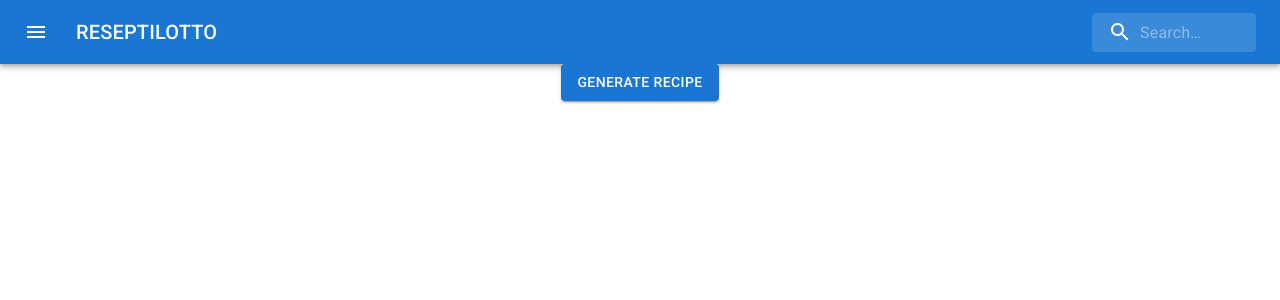
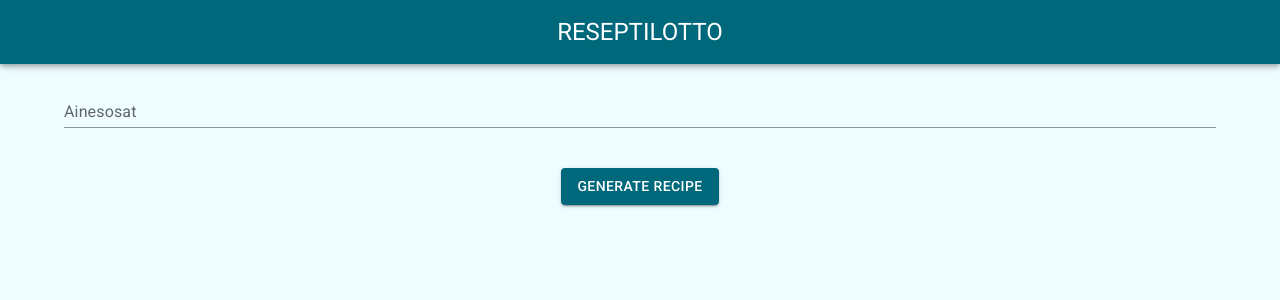
Before and after one commit to saksor80/ReseptiLotto-1, a React (Vite) app in the folder frontend/: page / in a window 1280 px wide. Shown: the top 300 px of the page. Built offline with nearby package versions, Linux system fonts and the light colour scheme.

Commit message:
some UI changes

```diff
--- a/frontend/src/App.jsx
+++ b/frontend/src/App.jsx
@@ -3,21 +3,27 @@ import { useState } from 'react'
 import Button from '@mui/material/Button'
 import RecipeCard from './components/RecipeCard'
 import AppBar from './components/AppBar'
+import SearchFilters from './components/SearchFilters'
+import ThemeWrapper from './components/ThemeWrapper'
 import { Box, Stack } from '@mui/material'
 
 const sampleRecipes = [
-  { title: "Spaghetti Carbonara", description: "A classic Italian pasta dish made with eggs, cheese, pancetta, and pepper." },
-  { title: "Sushi", description: "Japanese dish featuring vinegared rice combined with various ingredients like seafood, vegetables, and sometimes tropical fruits." },
-  { title: "Tacos", description: "A traditional Mexican dish consisting of a folded or rolled tortilla filled with various ingredients like meat, cheese, and lettuce." },
-  { title: "Chicken Tikka Masala", description: "Popular Indian dish made with marinated, grilled chicken submerged in a rich tomato-based sauce." },
-  { title: "Beef Stroganoff", description: "Russian origin dish that has sautéed beef pieces served in a sour cream-based sauce." },
-  { title: "Caesar Salad", description: "Green salad of romaine lettuce and croutons dressed with lemon juice, olive oil, egg, Worcestershire sauce, anchovies, garlic, and parmesan cheese." },
-  { title: "Pad Thai", description: "Stir-fried rice noodle dish commonly served as street food in Thailand, usually made with shrimp or chicken." },
-  { title: "Ramen", description: "Japanese noodle soup dish that consists of Chinese-style wheat noodles served in a meat or fish-based broth, often flavored with soy sauce or miso." },
-  { title: "Chili con Carne", description: "Spicy stew containing chili peppers, meat, and often tomatoes and beans." },
-  { title: "Croissants", description: "A buttery, flaky, and delicious pastry that is a breakfast staple in France." },
-  { title: "Pizza Margherita", description: "An Italian classic with fresh tomatoes, mozzarella cheese, fresh basil, and olive oil on a flatbread base." },
-  { title: "Banh Mi", description: "Vietnamese sandwich consisting of a French baguette filled with a variety of ingredients like meats, vegetables, and condiments." },
+  {
+    title: "Spaghetti Carbonara",
+    image: "https://images.pexels.com/photos/1279330/pexels-photo-1279330.jpeg",
+    description: "Klassinen italialainen pastaruoka, joka on tehty munista, juustosta, pancettasta ja pippurista.",
+    ingredients: ["200g spagettia", "100g pancettaa", "2 isoa kananmunaa", "50g pecorino-juustoa", "50g parmesan-juustoa", "Vastajauhettua mustapippuria", "Suolaa", "2 valkosipulinkynttä", "Pieni nippu tuoretta lehtipersiljaa"],
+    timeToCook: "20 minuuttia",
+    steps: ["Keitä spagetti suolatussa vedessä kunnes se on al dente.", "Paista pancetta ja valkosipuli kunnes ne ovat rapeita.", "Vatkaa munat kulhossa ja lisää raastettu pecorino ja parmesan.", "Lisää muna-seos valutettuun spagettiin sekä pancetta. Sekoita kunnes seos on kermaista.", "Mausta suolalla ja pippurilla. Tarjoile lisää juustoa ja persiljaa päällä."]
+  },
+  {
+    title: "Banh Mi",
+    image: "https://images.pexels.com/photos/1483769/pexels-photo-1483769.jpeg",
+    description: "Vietnamilainen voileipä, joka koostuu ranskalaisesta patongista, joka on täytetty erilaisilla ainesosilla, kuten lihalla, vihanneksilla ja mausteilla.",
+    ingredients: ["1 ranskalainen patonki", "200g grillattua possua (viipaloitu)", "Daikon & porkkana pikkelssiä", "Kurkkusiivuja", "2 ruokalusikallista majoneesia", "1 ruokalusikallinen soijakastiketta", "1 viipaloitu jalapeno", "Tuoretta korianteria"],
+    timeToCook: "15 minuuttia",
+    steps: ["Leikkaa patonki pituussuunnassa, mutta ei kokonaan kahtia.", "Levitä majoneesi yhdelle puolelle leipää.", "Lisää kerrokset grillatulla possulla, sitten pikkelssit, kurkku, jalapeno ja korianteri.", "Pirskota päälle soijakastike.", "Paina voileipää hieman yhdistääkseen maut ja tarjoile."]
+  }
 ];
 
 function App() {
@@ -62,14 +68,17 @@ function App() {
 
   return (
     <>
+      <ThemeWrapper>
         <AppBar />
         <Stack overflow='hidden' spacing={5} justifyContent='center' alignItems='center' display='flex'>
+        <SearchFilters />
           <Button variant="contained" color="primary" onClick={generateRecipe} > Generate Recipe </Button>
           <Box>
                 {oldRecipe && (<div className={isAnimating ? "slide-out" : ""} ><RecipeCard recipe={oldRecipe} /></div>)}
                 {currentRecipe && (<div className={isAnimating ? "slide-in" : ""} ><RecipeCard recipe={currentRecipe} /></div>)}
           </Box>
         </Stack>
+      </ThemeWrapper>
     </>
   )
 }
--- a/frontend/src/components/AppBar.jsx
+++ b/frontend/src/components/AppBar.jsx
@@ -1,87 +1,15 @@
 import * as React from 'react';
-import { styled, alpha } from '@mui/material/styles';
 import AppBar from '@mui/material/AppBar';
 import Box from '@mui/material/Box';
 import Toolbar from '@mui/material/Toolbar';
-import IconButton from '@mui/material/IconButton';
 import Typography from '@mui/material/Typography';
-import InputBase from '@mui/material/InputBase';
-import MenuIcon from '@mui/icons-material/Menu';
-import SearchIcon from '@mui/icons-material/Search';
-
-const Search = styled('div')(({ theme }) => ({
-  position: 'relative',
-  borderRadius: theme.shape.borderRadius,
-  backgroundColor: alpha(theme.palette.common.white, 0.15),
-  '&:hover': {
-    backgroundColor: alpha(theme.palette.common.white, 0.25),
-  },
-  marginLeft: 0,
-  width: '100%',
-  [theme.breakpoints.up('sm')]: {
-    marginLeft: theme.spacing(1),
-    width: 'auto',
-  },
-}));
-
-const SearchIconWrapper = styled('div')(({ theme }) => ({
-  padding: theme.spacing(0, 2),
-  height: '100%',
-  position: 'absolute',
-  pointerEvents: 'none',
-  display: 'flex',
-  alignItems: 'center',
-  justifyContent: 'center',
-}));
-
-const StyledInputBase = styled(InputBase)(({ theme }) => ({
-  color: 'inherit',
-  '& .MuiInputBase-input': {
-    padding: theme.spacing(1, 1, 1, 0),
-    // vertical padding + font size from searchIcon
-    paddingLeft: `calc(1em + ${theme.spacing(4)})`,
-    transition: theme.transitions.create('width'),
-    width: '100%',
-    [theme.breakpoints.up('sm')]: {
-      width: '12ch',
-      '&:focus': {
-        width: '20ch',
-      },
-    },
-  },
-}));
 
 export default function SearchAppBar() {
   return (
-    <Box sx={{ flexGrow: 1 }}>
+    <Box sx={{ mb: 2 }}>
       <AppBar position="static">
-        <Toolbar>
-          <IconButton
-            size="large"
-            edge="start"
-            color="inherit"
-            aria-label="open drawer"
-            sx={{ mr: 2 }}
-          >
-            <MenuIcon />
-          </IconButton>
-          <Typography
-            variant="h6"
-            noWrap
-            component="div"
-            sx={{ flexGrow: 1, display: { xs: 'none', sm: 'block' } }}
-          >
-            RESEPTILOTTO
-          </Typography>
-          <Search>
-            <SearchIconWrapper>
-              <SearchIcon />
-            </SearchIconWrapper>
-            <StyledInputBase
-              placeholder="Search…"
-              inputProps={{ 'aria-label': 'search' }}
-            />
-          </Search>
+        <Toolbar sx={{ justifyContent: 'center'}} >
+          <Typography variant="h5" component="div" > RESEPTILOTTO </Typography>
         </Toolbar>
       </AppBar>
     </Box>
--- /dev/null
+++ b/frontend/src/components/SearchFilters.jsx
@@ -0,0 +1,132 @@
+import React from 'react';
+import Autocomplete from '@mui/material/Autocomplete';
+import Chip from '@mui/material/Chip';
+import TextField from '@mui/material/TextField';
+
+const ingredients = [
+    { name: 'Suola' },
+    { name: 'Pippuri' },
+    { name: 'Oliiviöljy' },
+    { name: 'Vesi' },
+    { name: 'Kananmuna' },
+    { name: 'Sokeri' },
+    { name: 'Maito' },
+    { name: 'Jauho' },
+    { name: 'Voita' },
+    { name: 'Tomaatti' },
+    { name: 'Sipuli' },
+    { name: 'Valkosipuli' },
+    { name: 'Hunaja' },
+    { name: 'Sitruuna' },
+    { name: 'Juusto' },
+    { name: 'Kermaviili' },
+    { name: 'Kerma' },
+    { name: 'Riisi' },
+    { name: 'Pastaa' },
+    { name: 'Liha' },
+    { name: 'Kala' },
+    { name: 'Kana' },
+    { name: 'Porkkana' },
+    { name: 'Hapankerma' },
+    { name: 'Parsakaali' },
+    { name: 'Paprika' },
+    { name: 'Chili' },
+    { name: 'Kurkku' },
+    { name: 'Mansikka' },
+    { name: 'Banaani' },
+    { name: 'Omena' },
+    { name: 'Päärynä' },
+    { name: 'Rusina' },
+    { name: 'Manteli' },
+    { name: 'Pähkinä' },
+    { name: 'Vanilja' },
+    { name: 'Kaakaojauhe' },
+    { name: 'Suklaa' },
+    { name: 'Leivinjauhe' },
+    { name: 'Hiiva' },
+    { name: 'Etikka' },
+    { name: 'Soijakastike' },
+    { name: 'Inkivääri' },
+    { name: 'Kurkuma' },
+    { name: 'Rosmariini' },
+    { name: 'Basilika' },
+    { name: 'Timjami' },
+    { name: 'Oregano' },
+    { name: 'Muskottipähkinä' },
+    { name: 'Kaneli' },
+    { name: 'Kardemumma' },
+    { name: 'Neilikka' },
+    { name: 'Lakritsi' },
+    { name: 'Korppujauho' },
+    { name: 'Leipä' },
+    { name: 'Papu' },
+    { name: 'Linssejä' },
+    { name: 'Hernesose' },
+    { name: 'Tofu' },
+    { name: 'Maissi' },
+    { name: 'Kaura' },
+    { name: 'Naudanliha' },
+    { name: 'Lammas' },
+    { name: 'Porsaanliha' },
+    { name: 'Kalkkuna' },
+    { name: 'Peruna' },
+    { name: 'Bataatti' },
+    { name: 'Makaroni' },
+    { name: 'Spagetti' },
+    { name: 'Kinkku' },
+    { name: 'Makkara' },
+    { name: 'Silli' },
+    { name: 'Tonnikala' },
+    { name: 'Katkarapu' },
+    { name: 'Lohi' },
+    { name: 'Ahven' },
+    { name: 'Sieni' },
+    { name: 'Pinaatti' },
+    { name: 'Kesäkurpitsa' },
+    { name: 'Munakoiso' },
+    { name: 'Zucchini' },
+    { name: 'Avokado' },
+    { name: 'Ananas' },
+    { name: 'Viinirypäle' },
+    { name: 'Meloni' },
+    { name: 'Vadelma' },
+    { name: 'Mustikka' },
+    { name: 'Karhunvatukka' },
+    { name: 'Kiivi' },
+    { name: 'Mango' },
+    { name: 'Papaija' },
+    { name: 'Lime' },
+    { name: 'Appelsiini' },
+    { name: 'Minttu' },
+    { name: 'Persilja' },
+    { name: 'Korianteri' },
+    { name: 'Sitruunaruoho' }
+    // ... more ingredients ...
+];
+
+function SearchFilters() {
+	return (
+		<Autocomplete
+			sx={{ width: '90vw', justifyContent:'center', }}
+			multiple
+			id="ingredients-standard"
+			options={ingredients.map((option) => option.name)}
+			freeSolo
+			renderTags={(value, getTagProps) =>
+				value.map((option, index) => (
+					<Chip variant="outlined" label={option} {...getTagProps({ index })} sx={{bgcolor: 'white'}}/>
+				))
+			}
+			renderInput={(params) => (
+				<TextField
+					{...params}
+					variant="standard"
+					label="Ainesosat"
+					placeholder="Lisää ainesosia..."
+				/>
+			)}
+		/>
+	);
+}
+
+export default SearchFilters;
--- /dev/null
+++ b/frontend/src/components/ThemeWrapper.jsx
@@ -0,0 +1,49 @@
+import React from 'react';
+import { ThemeProvider, createTheme } from '@mui/material/styles';
+
+const theme = createTheme({
+    palette: {
+        primary: {
+          main: '#00687b', // Main primary color
+          onPrimary: '#ffffff',
+        },
+        secondary: {
+          main: '#4b6269', // Main secondary color
+          onSecondary: '#ffffff',
+        },
+        tertriary: {
+            main: '#585c7e',
+            onTertriary: '#ffffff'
+        },
+        error: {
+          main: '#ba1a1a',
+          onError: '#ffffff',
+        },
+        warning: {
+          main: '#ff9800',
+        },
+        info: {
+          main: '#2196f3',
+        },
+        success: {
+          main: '#4caf50',
+        },
+        background: {
+          default: '#2B8191', // Background color of the app
+          onBackground: '#191c1d', // Custom background color for containers
+        },
+        text: {
+          primary: '#333333', // Primary text color
+          onContainer: '#000000', // Custom text color on container background
+        },
+        outline: {
+            main: '#70787c',
+        },
+    },
+});
+
+function ThemeWrapper({ children }) {
+  return <ThemeProvider theme={theme}>{children}</ThemeProvider>;
+}
+
+export default ThemeWrapper;
--- a/frontend/src/index.css
+++ b/frontend/src/index.css
@@ -29,6 +29,7 @@ body {
   place-items: center;
   min-width: 320px;
   min-height: 100vh;
+  background-color: #eefdff;
 }
 
 h1 {
```
Also changed, not shown: frontend/src/components/RecipeCard.jsx (+24 -48 lines), 1 other file (tests, documents, lock files or other folders). Lines whose indentation alone changed are shown as unchanged.
